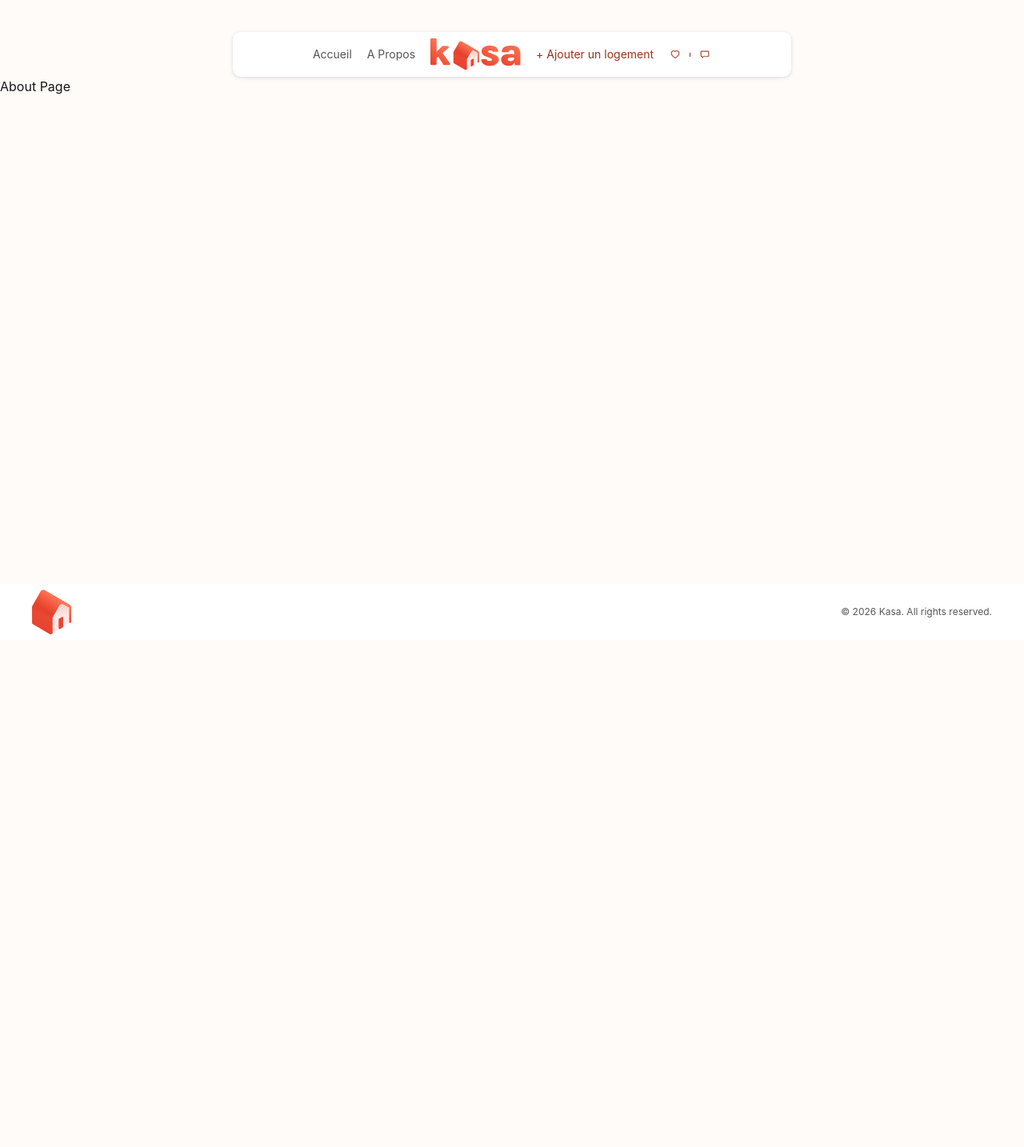
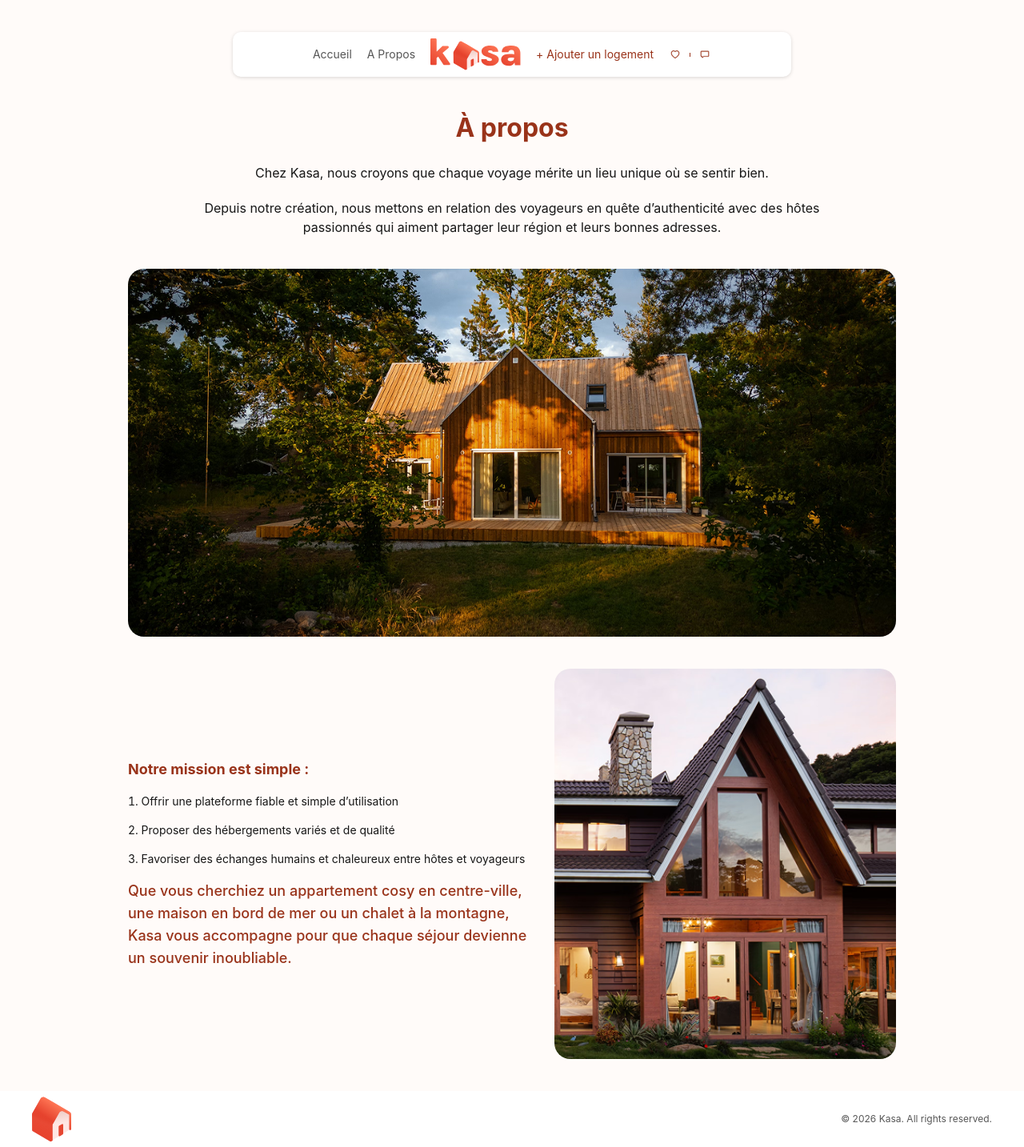
Before and after one commit to UgustinV/p8-front, a Next.js app: page /about in a window 1280 px wide. Shown: the whole page at 80% size. Before the commit the page ends 800 px from the top, so only its background shows below. Built offline with nearby package versions, Linux system fonts and the light colour scheme.

Commit message:
added fav button to properties list & about page done

```diff
--- a/app/(app)/about/page.tsx
+++ b/app/(app)/about/page.tsx
@@ -1,7 +1,26 @@
+import Image from "next/image";
+
 export default function AboutPage() {
-  return (
-    <div>
-      <h1>About Page</h1>
-    </div>
-  );
+    return (
+        <div className="flex flex-col items-center gap-10 my-10 mx-40">
+            <section className="flex flex-col items-center gap-5 w-full">
+                <h1 className="text-[32px] font-bold text-(--main-red)">À propos</h1>
+                <p>Chez Kasa, nous croyons que chaque voyage mérite un lieu unique où se sentir bien.</p>
+                <p className="max-w-200 text-center">Depuis notre création, nous mettons en relation des voyageurs en quête d’authenticité avec des hôtes passionnés qui aiment partager leur région et leurs bonnes adresses.</p>
+                <Image src="/about-heading-image.png" alt="À propos de Kasa" width={1152} height={648} className="w-full max-h-115 object-cover rounded-[20px] mt-5" />
+            </section>
+            <section className="flex flex-row gap-4">
+                <div className="flex flex-col gap-4 w-5/9 py-28">
+                    <h2 className="text-lg font-bold text-(--main-red)">Notre mission est simple : </h2>
+                    <ol className="list-decimal list-inside flex flex-col gap-4 text-sm">
+                        <li>Offrir une plateforme fiable et simple d’utilisation</li>
+                        <li>Proposer des hébergements variés et de qualité</li>
+                        <li>Favoriser des échanges humains et chaleureux entre hôtes et voyageurs</li>
+                    </ol>
+                    <p className="text-(--main-red) text-lg font-medium">Que vous cherchiez un appartement cosy en centre-ville, une maison en bord de mer ou un chalet à la montagne, Kasa vous accompagne pour que chaque séjour devienne un souvenir inoubliable.</p>
+                </div>
+                <Image src="/about-content-image.png" alt="Notre mission" width={600} height={400} className="object-cover rounded-[20px] w-4/9" />
+            </section>
+        </div>
+    );
 }
--- a/app/page.tsx
+++ b/app/page.tsx
@@ -1,5 +1,3 @@
-import Image from "next/image";
-
 export default function Home() {
   return (
     <div className="flex flex-col flex-1 items-center justify-center bg-zinc-50 font-sans">
--- a/components/propertyCard.tsx
+++ b/components/propertyCard.tsx
@@ -4,8 +4,11 @@ import Image from "next/image";
 
 export const PropertyCard = ({ property }: { property: PropertyBase }) => {
     return (
-        <Link className="bg-white rounded-b-[10px]" href={`/logements/${property.id}`}>
+        <Link className="relative bg-white rounded-b-[10px]" href={`/logements/${property.id}`}>
             <Image src={property.cover ?? "/default-cover.jpg"} alt={property.title} className="w-full h-60 object-cover rounded-t-[10px] pb-4" width={400} height={300} />
+            <button className="absolute top-4 right-4 bg-(--light-grey) p-2 rounded-[5px] w-8 h-8">
+                <Image src="/favoris.svg" alt={property.title} width={16} height={16} />
+            </button>
             <div className="px-6 pb-6">
                 <h2 className="text-lg font-bold text-(--dark-grey)">{property.title}</h2>
                 <p className="text-sm text-gray-500 mb-15.5">{property.location}</p>
```
Also changed, not shown: public/favoris-selected.svg (added), public/favoris.svg.
